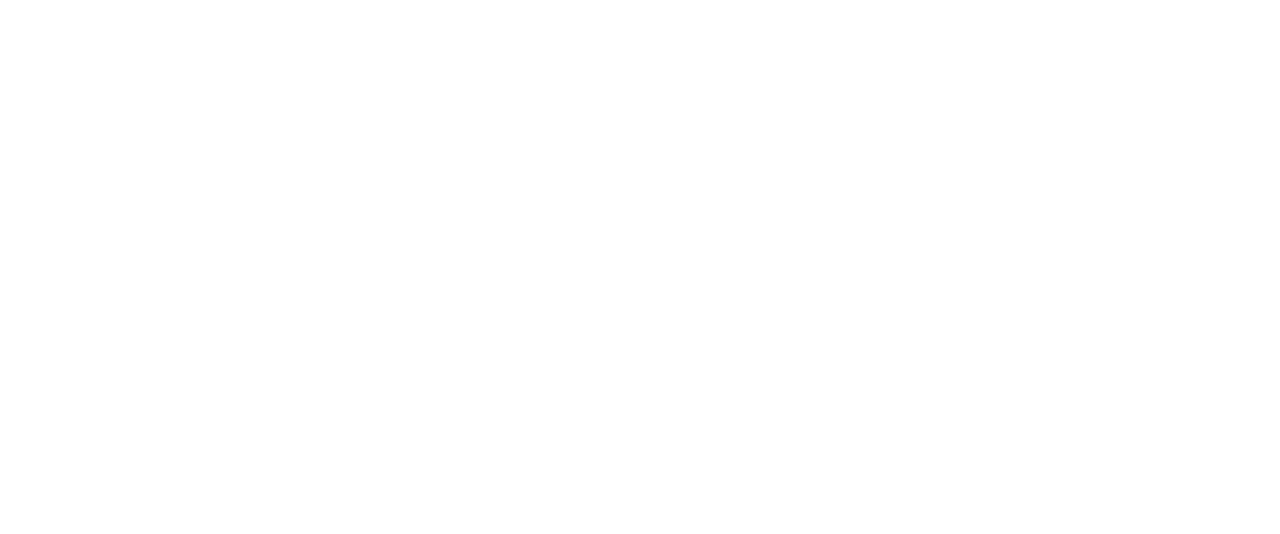
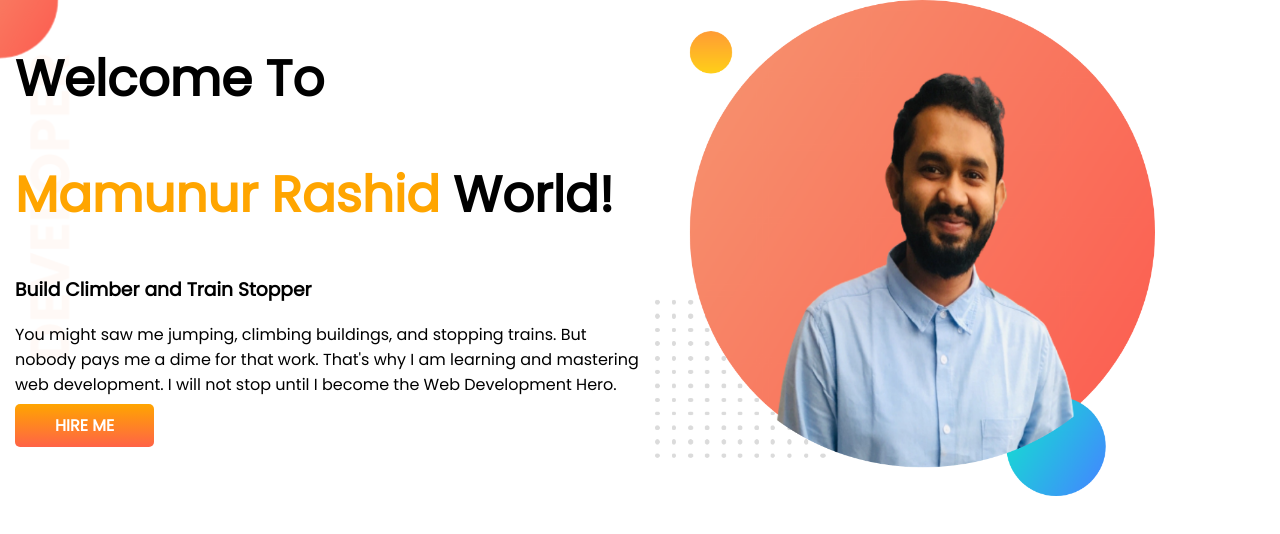
Before and after one commit to MrMosses/developer-portfolio, a plain HTML site: page index.html in a window 1280 px wide. Drawn offline with Linux system fonts and the light colour scheme.

Commit message:
banner-added

```diff
--- a/index.html
+++ b/index.html
@@ -1,13 +1,35 @@
 <!DOCTYPE html>
 <html lang="en">
+
 <head>
     <meta charset="UTF-8">
     <meta http-equiv="X-UA-Compatible" content="IE=edge">
     <meta name="viewport" content="width=device-width, initial-scale=1.0">
     <title>Rashid Portfolio</title>
+    <link rel="preconnect" href="https://fonts.googleapis.com">
+    <link rel="preconnect" href="https://fonts.gstatic.com" crossorigin>
+    <link href="https://fonts.googleapis.com/css2?family=Poppins&display=swap" rel="stylesheet">
     <link rel="stylesheet" href="style.css">
 </head>
+
 <body>
+    <section class="top-banner">
+        <div class="half-width">
+            <h1>Welcome To</h1>
+            <h1><span class="orange-color">Mamunur Rashid</span> World!</h1>
+            <h3>Build Climber and Train Stopper</h3>
+            <p>You might saw me jumping, climbing buildings, and stopping trains. But nobody pays me a dime for that
+                work.
+                That's why I am learning and mastering web development. I will not stop until I become the Web
+                Development
+                Hero.</p>
+            <a class="link-button" target="blank" href="https://www.linkedin.com/company/programminghero/">HIRE ME</a>
+        </div>
+        <div class="half-width">
+            <img src="images/Rashid-with bg.png" alt="">
+        </div>
+    </section>
 
 </body>
+
 </html>
--- a/style.css
+++ b/style.css
@@ -0,0 +1,32 @@
+body{
+    font-family: 'Poppins', sans-serif;
+    margin: 0%;
+}
+h1{
+    font-size: 50px;
+}
+.orange-color{
+    color: orange;
+}
+section{
+    display: flex;
+}
+.half-width{
+    width: 50%;
+    padding-left: 15px;
+}
+.half-width img{
+    width: 80%;
+}
+.link-button{
+    text-decoration: none;
+    background-image: linear-gradient(orange, tomato);
+    padding: 10px 40px;
+    color: white;
+    font-weight: 700;
+    border-radius: 5px;
+}
+.top-banner{
+    background-image: url(images/top-banner.png);
+    background-repeat: no-repeat;
+}
```
Also changed, not shown: images/Rashid-with bg.png (added), images/dream-bg.png (added), images/exp-bg.png (added), images/jhankar.png (added), images/jhankar2.png (added), images/my-bg.png (added), images/my-bg2.png (added), images/my.jpg (added), images/top-banner.png (added), showOff/my.jpg (added), 7 other files.
